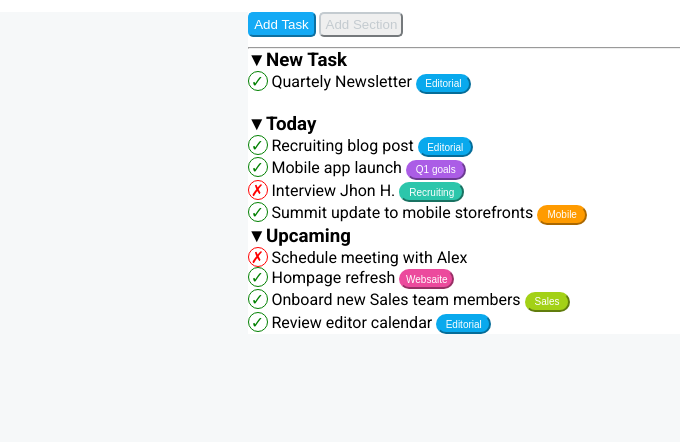
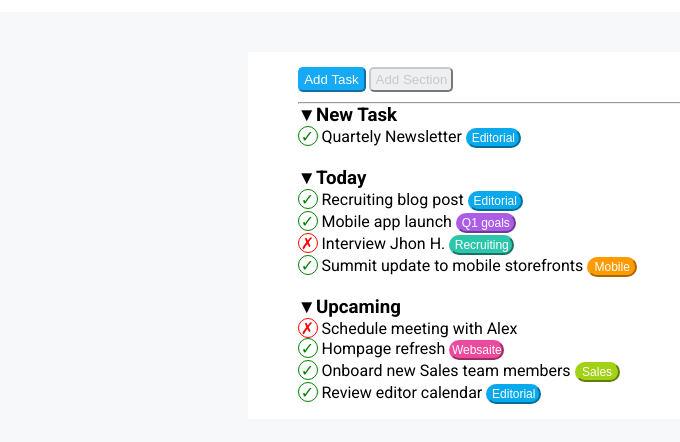
Before and after one commit to DavideTessari/html-css-toboolist, a plain HTML site: page index.html in a window 1280 px wide. Shown: the part 68-510 px from the top of the page, without its empty margins (0-680 px from the left). Drawn offline with Linux system fonts and the light colour scheme.

Commit message:
fix problems

```diff
--- a/index.html
+++ b/index.html
@@ -39,8 +39,8 @@
             <span><input type="button" class="verde-acqua" value="Recruiting"></span><br>
             <div class="circle">&check;</div>
             <span>Summit update to mobile storefronts</span>
-            <span><input type="button" class="arancione" value="Mobile"></span><br>
-        </div>
+            <span><input type="button" class="arancione" value="Mobile"></span>
+        </div><br>
         <div>
             <h3>&#9660;Upcaming</h3>
             <div class="circle-x">&#10007;</div>
--- a/style.css
+++ b/style.css
@@ -28,6 +28,8 @@ header{
     max-width: 785px;
     margin: auto;
     background-color: #ffffff;
+    padding: 15px 50px;
+    margin-top: 40px;
 }
 
 .add-task{
@@ -81,7 +83,7 @@ hr{
     border-color: #09a9ed;
     width: 55px;
     height: 20px;
-    font-size: 10px;
+    font-size: 12px;
 }
 
 .viola{
@@ -91,7 +93,7 @@ hr{
     border-color: #ab5de6;
     width: 60px;
     height: 20px;
-    font-size: 10px;
+    font-size: 12px;
 }
 
 .verde-acqua{
@@ -101,7 +103,7 @@ hr{
     border-color: #2cc6ab;
     width: 65px;
     height: 20px;
-    font-size: 10px;
+    font-size: 12px;
 }
 
 .arancione{
@@ -111,7 +113,7 @@ hr{
     border-color: #ff9b00;
     width: 50px;
     height: 20px;
-    font-size: 10px;
+    font-size: 12px;
 }
 
 .rosa{
@@ -121,7 +123,7 @@ hr{
     border-color: #ec4a9d;
     width: 55px;
     height: 20px;
-    font-size: 10px;
+    font-size: 12px;
 }
 
 .verde{
@@ -131,5 +133,5 @@ hr{
     border-color: #a3d116;
     width: 45px;
     height: 20px;
-    font-size: 10px;
+    font-size: 12px;
 }
```
